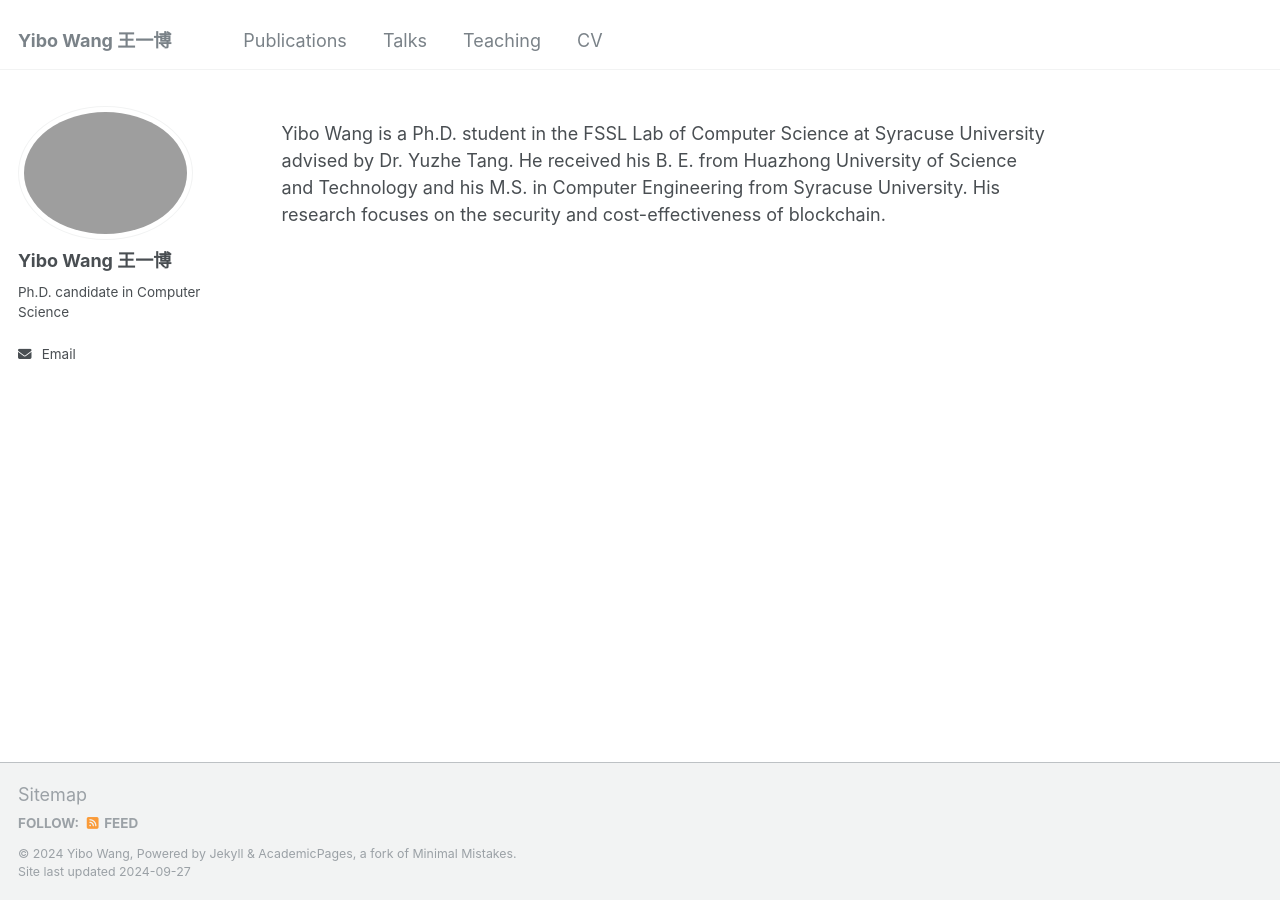
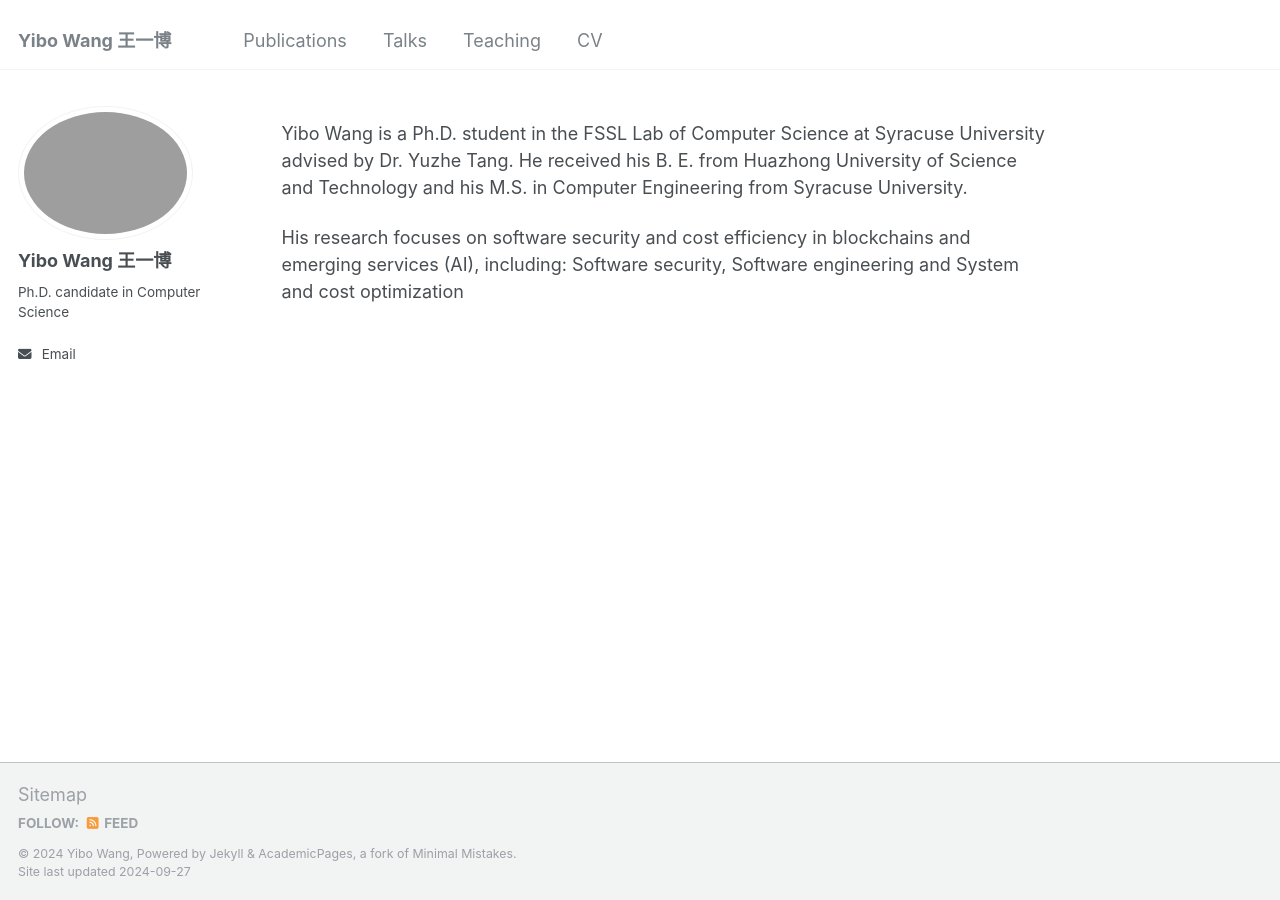
Before and after one commit to wangyibo0308/wangyibo0308.github.io, a Jekyll site: the page built from _pages/about.md, in a window 1280 px wide. Built offline with Jekyll 4.4.1, drawn with Linux system fonts in a browser that asks for light colours.

Commit message:
Update about.md

```diff
--- a/_pages/about.md
+++ b/_pages/about.md
@@ -8,4 +8,6 @@ redirect_from:
 ---
 
 
-Yibo Wang is a Ph.D. student in the FSSL Lab of Computer Science at Syracuse University advised by Dr. Yuzhe Tang. He received his B. E. from Huazhong University of Science and Technology and his M.S. in Computer Engineering from Syracuse University. His research focuses on the security and cost-effectiveness of blockchain.
+Yibo Wang is a Ph.D. student in the FSSL Lab of Computer Science at Syracuse University advised by Dr. Yuzhe Tang. He received his B. E. from Huazhong University of Science and Technology and his M.S. in Computer Engineering from Syracuse University.
+
+His research focuses on software security and cost efficiency in blockchains and emerging services (AI), including: Software security, Software engineering and System and cost optimization
```
